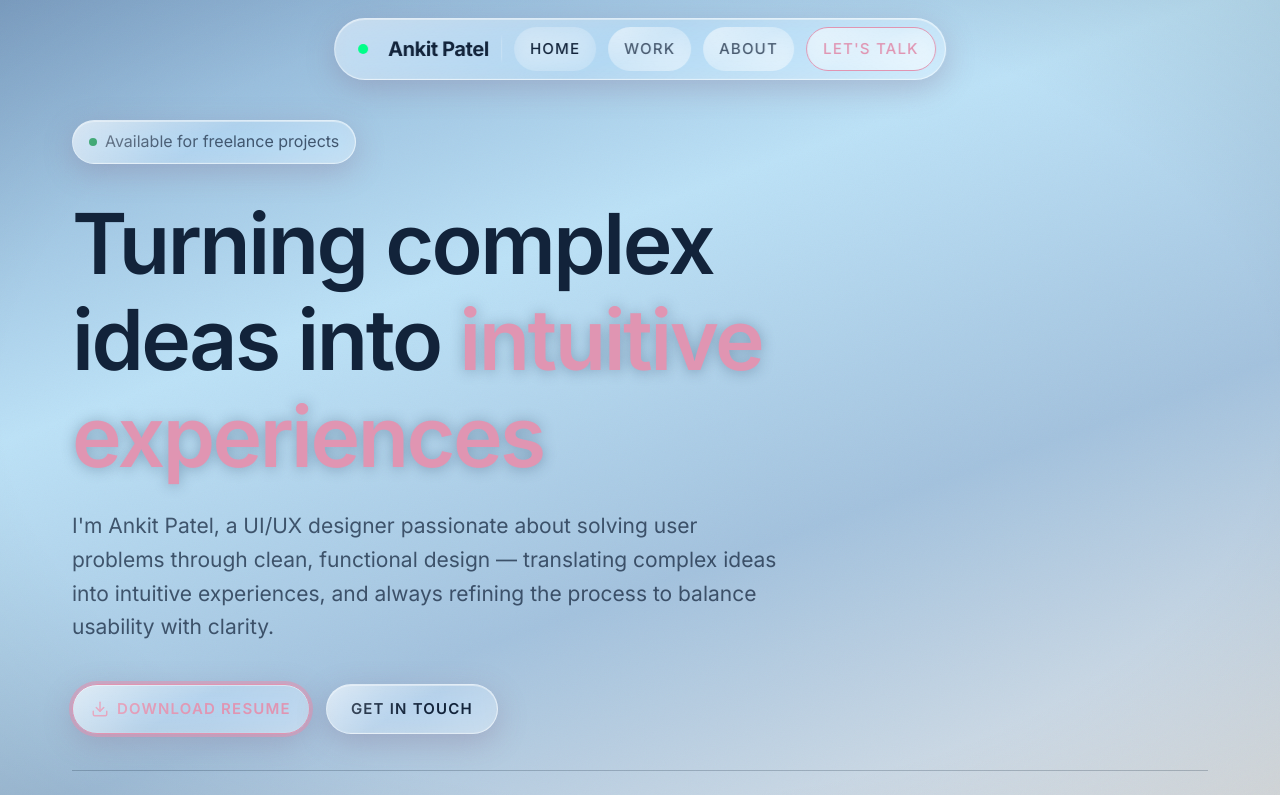
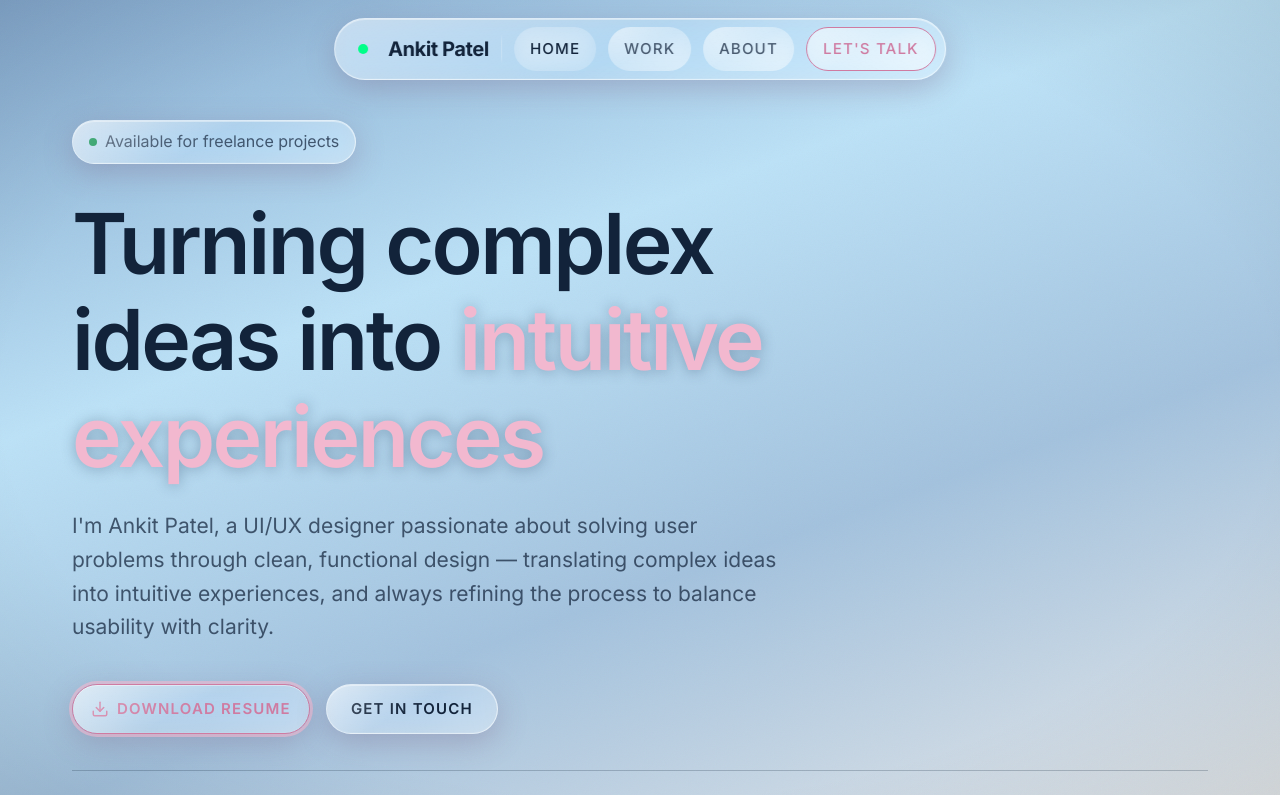
Before and after one commit to artsbyankit/artsbyankit.github.io, a React (Vite) app: page / in a window 1280 px wide. Shown: the top 795 px of the page. Built offline with nearby package versions, Linux system fonts and the light colour scheme.

Commit message:
Accent: lock Blush Rose #f2b8cf

```diff
--- a/src/theme.js
+++ b/src/theme.js
@@ -10,9 +10,9 @@
 
 /* ---------- ACCENT — THE one pink, tuned for the steel-blue bg ---------- */
 const accent = {
-  deep: '#e095b2', // soft petal — desaturated, airy
-  strong: '#c97a99', // deeper twin for hover/press feedback
-  bright: '#e095b2', // one color everywhere
+  deep: '#cf7ba1', // blush rose, deepened — readable text/borders
+  strong: '#b76489', // hover/press twin
+  bright: '#f2b8cf', // BLUSH ROSE — rings, glows, eyebrows, highlights
 };
 
 /* ============================================================
```
